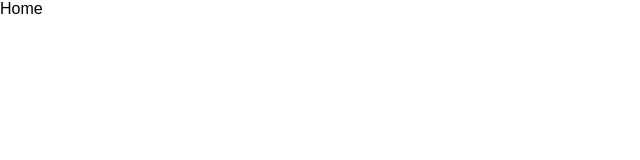
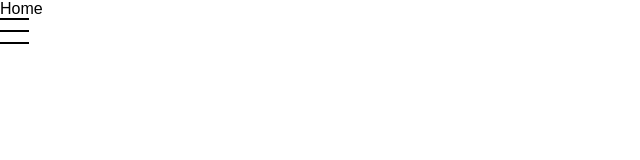
Before and after one commit to My-Pack/MyPack-Web, a Next.js app: page / in a window 1280 px wide. Shown: the top 160 px of the page, without its empty margins (0-640 px from the left). Built offline with nearby package versions, Linux system fonts and the light colour scheme.

Commit message:
feat: hamberger btn

```diff
--- a/next.config.js
+++ b/next.config.js
@@ -1,6 +1,9 @@
 /** @type {import('next').NextConfig} */
 const nextConfig = {
   reactStrictMode: true,
-}
+  compiler: {
+    styledComponents: true,
+  },
+};
 
-module.exports = nextConfig
+module.exports = nextConfig;
--- a/src/components/Hamberger/index.tsx
+++ b/src/components/Hamberger/index.tsx
@@ -1,7 +1,53 @@
-import React from "react";
+import React, { useState } from "react";
+import styled, { css } from "styled-components";
 
 function Hamberger() {
-  return <div>Hamberger</div>;
+  const [isOpen, setIsOpen] = useState<boolean>(false);
+  const onClickHamberger = () => {
+    setIsOpen(!isOpen);
+  };
+  return (
+    <StyledMenuWrapper onClick={onClickHamberger}>
+      <StyledHamberger isOpen={isOpen} />
+    </StyledMenuWrapper>
+  );
 }
 
 export default Hamberger;
+
+const StyledMenuWrapper = styled.div``;
+const StyledHamberger = styled.div<{ isOpen: boolean }>`
+  position: relative;
+  display: inline-block;
+  left: 0;
+  width: 1.8rem;
+  height: 0.15rem;
+  transition: all 0.8s;
+  background-color: ${(props) =>
+    props.isOpen
+      ? css`
+          ${({ theme }) => theme.color.glass}
+        `
+      : css`
+          ${({ theme }) => theme.color.black};
+        `};
+  &::before,
+  &::after {
+    content: "";
+    position: absolute;
+    display: inline-block;
+    left: 0;
+    background-color: ${({ theme }) => theme.color.black};
+    width: 1.8rem;
+    height: 0.15rem;
+    transition: all 0.8s;
+  }
+  &::before {
+    top: ${(props) => (props.isOpen ? "0" : "-0.75rem")};
+    transform: ${(props) => (props.isOpen ? "rotate(135deg)" : "rotate(0)")};
+  }
+  &::after {
+    top: ${(props) => (props.isOpen ? "0" : "0.75rem")};
+    transform: ${(props) => (props.isOpen ? "rotate(-135deg)" : "rotate(0)")};
+  }
+`;
--- a/src/pages/index.tsx
+++ b/src/pages/index.tsx
@@ -1,4 +1,5 @@
 import Head from "next/head";
+import Hamberger from "src/components/Hamberger";
 
 function Home() {
   return (
@@ -10,6 +11,7 @@ function Home() {
         <link rel="icon" href="/favicon.ico" />
       </Head>
       <div>Home</div>
+      <Hamberger />
     </>
   );
 }
--- a/styles/Theme/theme.ts
+++ b/styles/Theme/theme.ts
@@ -10,6 +10,7 @@ const color = {
   grey500: "#6e6e6e",
   borderBackground: "#2e2c2c",
   borderGrey: "#707070",
+  glass: "rgba(0,0,0,0)",
 };
 
 const fontWeight = {
@@ -22,8 +23,7 @@ const fontWeight = {
 const borderRadius = {
   input: "17px",
   button: "15px",
-  uiCard: "10px"
-
+  uiCard: "10px",
 };
 
 export type ColorsTypes = typeof color;
```
